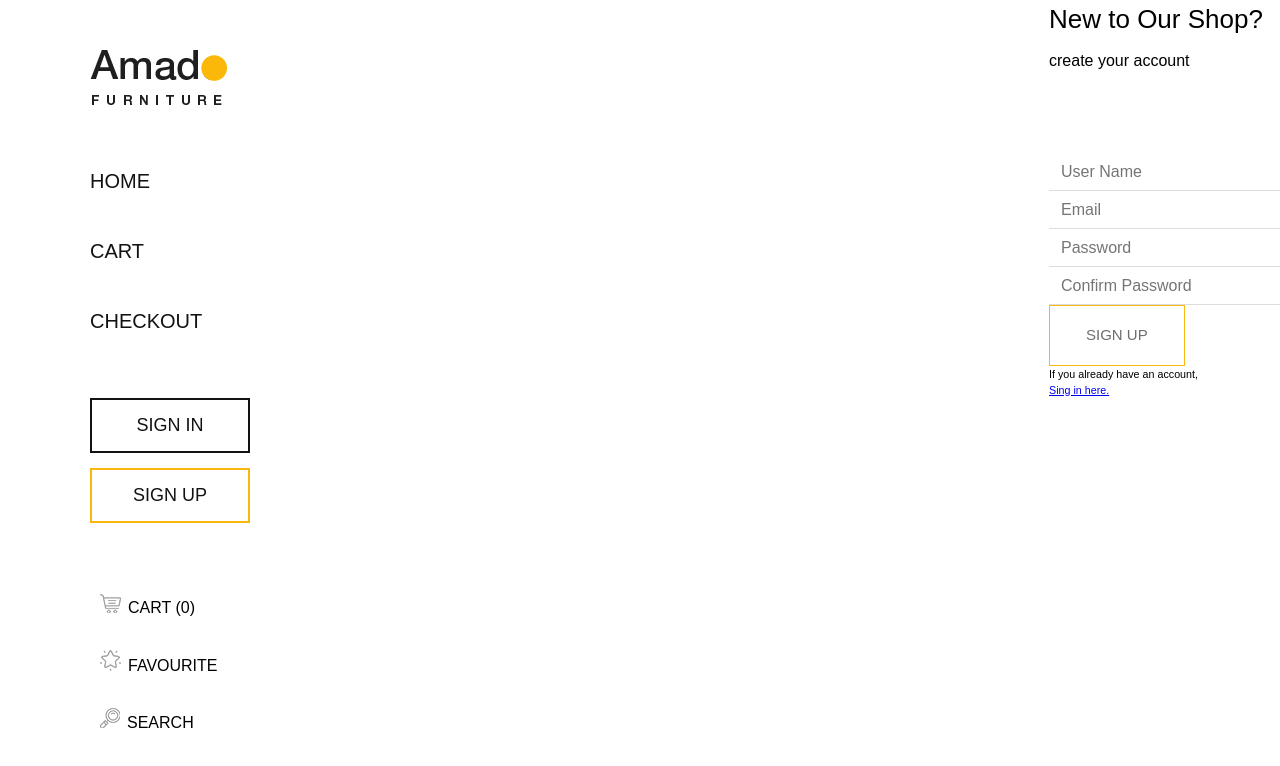
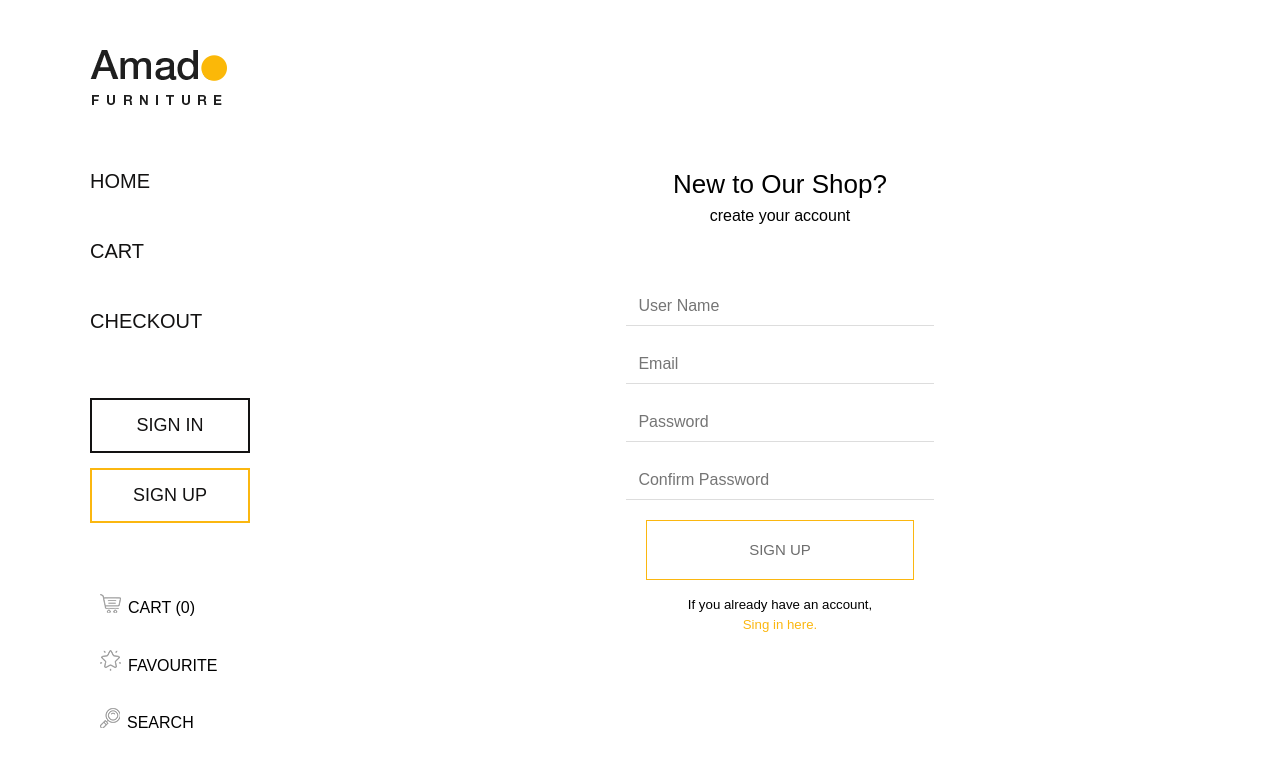
Before and after one commit to elizioNeto22/be-Welcome, a React (Create React App) app: page /signup in a window 1280 px wide. Shown: the top 766 px of the page. Built offline with nearby package versions, Linux system fonts and the light colour scheme; no server answers; a web font is replaced by a local one.

Commit message:
text change, btns styles and page alignment

```diff
--- a/src/pages/sign-in/sign-in-component.jsx
+++ b/src/pages/sign-in/sign-in-component.jsx
@@ -13,8 +13,6 @@ class SignInForm extends React.Component {
     this.state = {
       username: '',
       password: '',
-      remember: true,
-      isLogged: '',
     }
   }
 
@@ -24,9 +22,8 @@ class SignInForm extends React.Component {
   }
 
   handleChange = (e) => {
-    const {name,value, type, checked} = e.target
-    type === 'checkbox' ? this.setState({remember: checked})
-    : this.setState({[name]: value})
+    const {name,value} = e.target
+    this.setState({[name]: value})
   }
 
   render(){
@@ -56,20 +53,14 @@ class SignInForm extends React.Component {
             handleChange={this.handleChange}
           />
 
-          <CustomInput
-            name="remember"
-            type="checkbox"
-            value={this.state.remember}
-            handleChange={this.handleChange}
-          />
           <div className="buttons">
             <CustomButton  type="submit">LOG IN</CustomButton>
             <CustomButton onClick={signInWithGoogle} isGoogleSignIn>Sign in with Google</CustomButton>
           </div>
         </form>
-        <h6>Need to create an account?,<br/>
+        <h5>Need to create an account?<br/>
           <Link to='/signup'>Sign up here.</Link>
-        </h6>
+        </h5>
       </div>
     )
   }
--- a/src/pages/sign-in/sign-in-styles.scss
+++ b/src/pages/sign-in/sign-in-styles.scss
@@ -1,18 +1,25 @@
+
 .sign-in {
+  width: 30vw;
+  text-align: center;
+  margin: auto auto;
   h3 {
     font-size: 26px;
-    // font-weight: 700;
-    margin-bottom: 10px
   }
   form {
-    margin-top: 80px;
+    margin: 50px 0px 15px 0px;
+
+    .custom-button{
+      width: 70%;
+      margin-top: 10px;
+      padding: 18px 50px
     }
-  input[type="text"], input[type="password"] {
+    input {
       border: 0px solid transparent;
       border-bottom: 1px solid#ddd;
       border-radius: 0;
-    // display: block;
-    width: 100%;
+      margin: 10px;
+      width: 80%;
       height: calc(1.5em + .75rem + 2px);
       padding: .375rem .75rem;
       font-size: 1rem;
@@ -21,3 +28,11 @@
       color:#495057;
     }
   }
+
+  h5 {
+    a {
+      text-decoration: none;
+      color: #fbb710;
+    }
+  }
+}
--- a/src/pages/sign-up/sign-up-component.jsx
+++ b/src/pages/sign-up/sign-up-component.jsx
@@ -85,11 +85,11 @@ class SignUpForm extends React.Component {
             placeholder="Confirm Password"
             required
           />
-          <CustomButton type="submit" children="SIGN UP" />
+          <CustomButton className="custom-button" type="submit" children="SIGN UP" />
         </form>
-        <h6>If you already have an account,<br/>
+        <h5>If you already have an account,<br/>
           <Link to='/signin'>Sing in here.</Link>
-        </h6>
+        </h5>
       </div>
     )
   }
--- a/src/pages/sign-up/sign-up-styles.scss
+++ b/src/pages/sign-up/sign-up-styles.scss
@@ -1,18 +1,24 @@
 .sign-up {
+  width: 30vw;
+  text-align: center;
+  margin: auto auto;
   h3 {
     font-size: 26px;
-    // font-weight: 700;
-    margin-bottom: 10px
   }
   form {
-    margin-top: 80px;
+    margin: 50px 0px 15px 0px;
 
+    .custom-button {
+      width: 70%;
+      margin-top: 10px;
+      padding: 18px 50px
+    }
     input {
       border: 0px solid transparent;
       border-bottom: 1px solid#ddd;
       border-radius: 0;
-      // display: block;
-      width: 100%;
+      margin: 10px;
+      width: 80%;
       height: calc(1.5em + .75rem + 2px);
       padding: .375rem .75rem;
       font-size: 1rem;
@@ -21,4 +27,11 @@
       color:#495057;
     }
   }
+
+  h5 {
+    a {
+      text-decoration: none;
+      color: #fbb710;
+    }
+  }
 }
```
Lines whose indentation alone changed are shown as unchanged.
